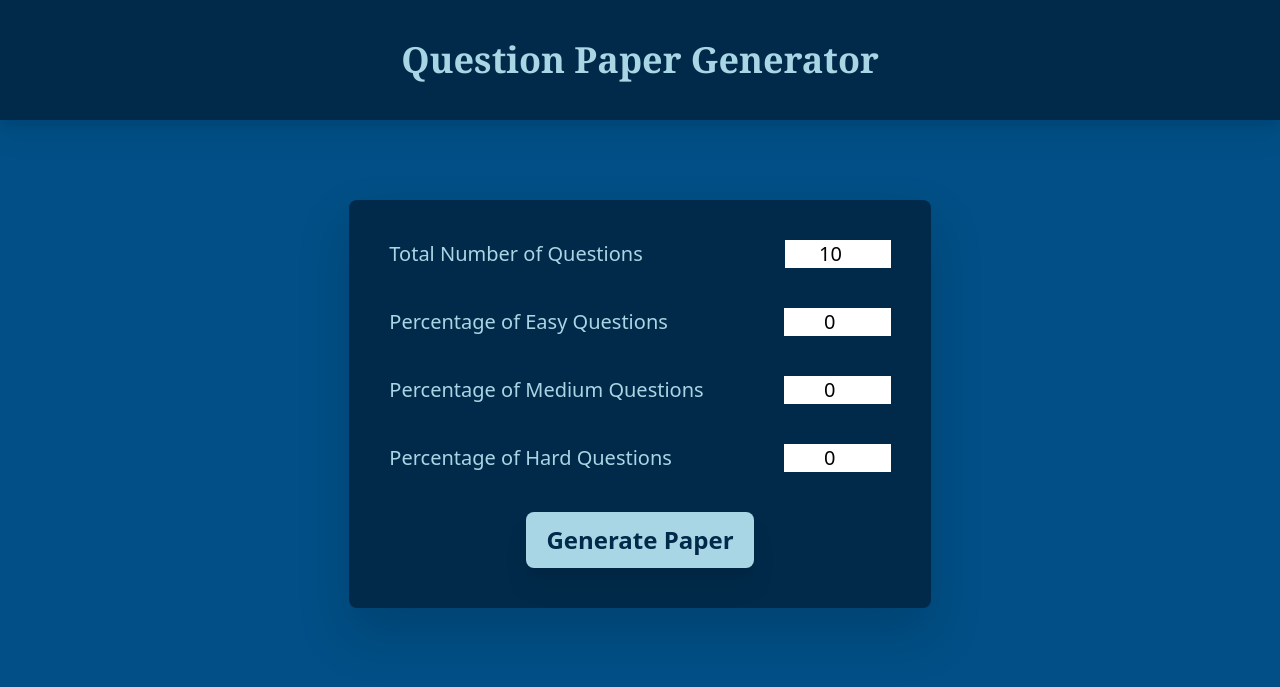
After one commit to Fusion-Pie/Reelo-Question-Paper-Generator, a Django app: template reelo/templates/userInput.html in a window 1280 px wide. The commit adds this page. Shown: the top 687 px of the page. Run offline with Django 4.2, Linux system fonts and the light colour scheme; the template is opened without the code that fills it, so the values that code supplies are empty; some libraries are stand-ins or nearby versions.

Commit message:
Added templates

```diff
--- a/reelo/reelo/settings.py
+++ b/reelo/reelo/settings.py
@@ -55,7 +55,7 @@ ROOT_URLCONF = 'reelo.urls'
 TEMPLATES = [
     {
         'BACKEND': 'django.template.backends.django.DjangoTemplates',
-        'DIRS': [],
+        'DIRS': [ BASE_DIR / 'templates' ],
         'APP_DIRS': True,
         'OPTIONS': {
             'context_processors': [
--- a/reelo/templates/base.html
+++ b/reelo/templates/base.html
@@ -1,9 +1,39 @@
 <!DOCTYPE html>
 <html lang="en">
 <head>
-    <title>Document</title>
+    <title>
+
+        {% block title %} Homepage | Question Paper Generator {% endblock title %} Homepage | Question Paper Generator
+
+    </title>
+    <script src="https://cdn.tailwindcss.com"></script>
 </head>
-<body>
+
+<body class="flex bg-[#014f86] justify-center items-center flex-col">
+
+        <div class="flex justify-center w-full bg-[#012A4A] p-5 py-10 drop-shadow-xl">
+            <span class="flex text-[#A9D6E5] text-4xl font-extrabold font-serif">Question Paper Generator</span>
+        </div>
+
+        {% block content %}
+
+            <div class="flex justify-center items-center flex-row w-full">
+
+                <div class="flex w-full justify-center my-60">
+
+                    <form action="/" method="post">
+
+                        {% csrf_token %}
+
+                        <input type="submit" name="btn_name" class="flex text-[#A9D6E5] text-2xl text-serif font-bold bg-[#012A4A] px-5 py-3 rounded-md drop-shadow-xl hover:cursor-pointer" value="Get Started !">
+
+                    </form>
+
+                </div>
+
+            </div>
+
+        {% endblock content %}
 
 </body>
 </html>
--- /dev/null
+++ b/reelo/templates/userInput.html
@@ -0,0 +1,47 @@
+{% extends "base.html" %}
+
+{% block title %}
+
+    Question Paper Information | Question Paper Generator
+
+{% endblock title %}
+
+{% block content %}
+
+    <div class="flex justify-center items-center p-10 bg-[#012A4A] drop-shadow-2xl rounded-lg text-serif text-xl text-[#A9D6E5] font-medium my-20">
+
+        <form action="">
+
+            <div class="flex flex-col space-y-10">
+
+                <div class="flex flex-row space-x-20">
+                    <label class="flex basis-3/4" for="no_of_ques">Total Number of Questions</label>
+                    <input class="flex text-black basis-1/4 text-center" name="no_of_ques" type="number" min="10" max="50" value="10" required>
+                </div>
+
+                <div class="flex flex-row space-x-20">
+                    <label class="flex basis-3/4" for="percent_of_easy">Percentage of Easy Questions</label>
+                    <input class="flex text-black basis-1/4 text-center" type="number" min="0" max="100" name="percent_of_easy" value="0" required>
+                </div>
+
+                <div class="flex flex-row space-x-20">
+                    <label class="flex basis-3/4" for="percent_of_medium">Percentage of Medium Questions</label>
+                    <input class="flex text-black basis-1/4 text-center" type="number" min="0" max="100" name="percent_of_medium" value="0" required>
+                </div>
+
+                <div class="flex flex-row space-x-20">
+                    <label class="flex basis-3/4" for="percent_of_hard">Percentage of Hard Questions</label>
+                    <input class="flex text-black basis-1/4 text-center" type="number" min="0" max="100" name="percent_of_hard" value="0" required>
+                </div>
+
+                <div class="flex justify-center">
+                    <input type="submit" name="btn_name" class="flex text-[#012A4A] text-2xl text-serif font-bold bg-[#A9D6E5] px-5 py-3 rounded-lg drop-shadow-xl hover:cursor-pointer" value="Generate Paper">
+                </div>
+
+            </div>
+
+        </form>
+
+    </div>
+
+{% endblock content %}
```
Also changed, not shown: reelo/questionGenerator/views.py (+20 -15 lines).
